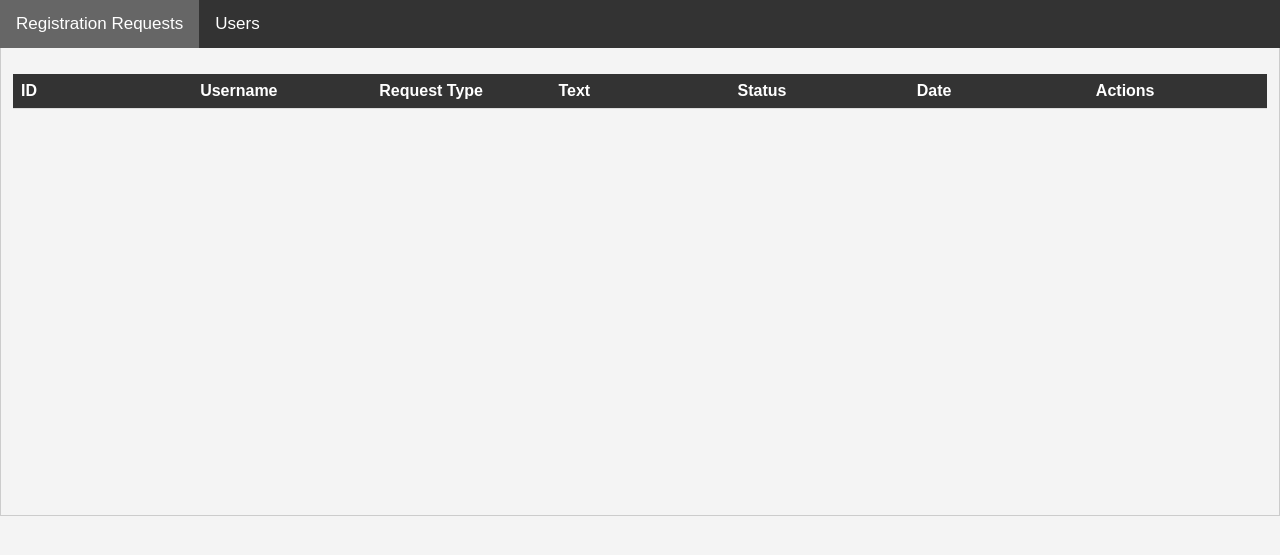
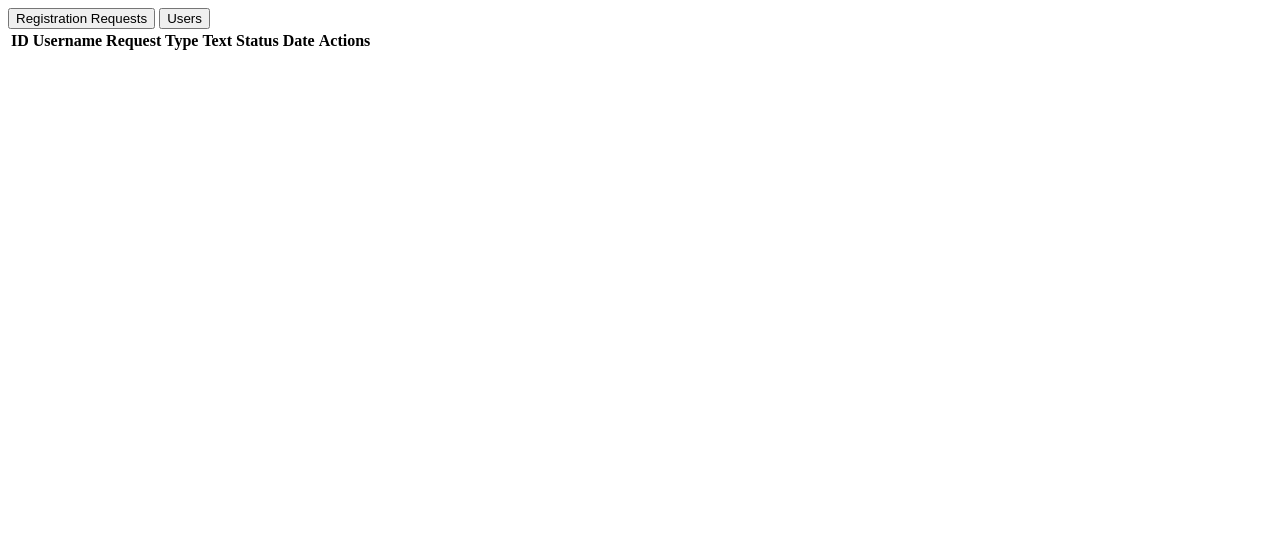
Before and after one commit to xsemashko/random_data, a Flask app: page / in a window 1280 px wide. Shown: the top 555 px of the page. Run offline with Flask 3, Linux system fonts and the light colour scheme; data that the repository does not hold is empty; some libraries are stand-ins or nearby versions.

Commit message:
Update styles.css

```diff
--- a/admin_console/static/styles.css
+++ b/admin_console/static/styles.css
@@ -1,80 +1,17 @@
-body {
-    font-family: Arial, sans-serif;
-    background-color: #f4f4f4;
-    margin: 0;
-    padding: 0;
+.controls {
+    margin-bottom: 10px;
 }
 
-.tabs {
-    overflow: hidden;
-    background-color: #333;
+.controls label {
+    margin-right: 10px;
 }
 
-.tablink {
-    background-color: inherit;
-    float: left;
-    border: none;
-    outline: none;
-    cursor: pointer;
-    padding: 14px 16px;
-    transition: 0.3s;
-    font-size: 17px;
-    color: white;
+.controls input {
+    padding: 5px;
+    margin-right: 10px;
 }
 
-.tablink:hover {
-    background-color: #555;
-}
-
-.tablink.active {
-    background-color: #666;
-}
-
-.tabcontent {
-    display: none;
-    padding: 6px 12px;
-    border: 1px solid #ccc;
-    border-top: none;
-}
-
-table {
-    width: 100%;
-    border-collapse: collapse;
-    margin-top: 20px;
-}
-
-th, td {
-    padding: 8px;
-    text-align: left;
-    border-bottom: 1px solid #ddd;
-}
-
-th {
-    background-color: #333;
-    color: white;
-    position: sticky;
-    top: 0;
-}
-
-tbody {
-    display: block;
-    height: 400px;
-    overflow-y: auto;
-}
-
-thead, tbody tr {
-    display: table;
-    width: 100%;
-    table-layout: fixed;
-}
-
-input[type="text"] {
-    width: 100%;
-    padding: 5px;
-    box-sizing: border-box;
-}
-
-button {
+.controls button {
     padding: 5px 10px;
     background-color: #4CAF50;
     color: white;
@@ -82,6 +19,6 @@ button {
     cursor: pointer;
 }
 
-button:hover {
+.controls button:hover {
     background-color: #45a049;
 }
```
